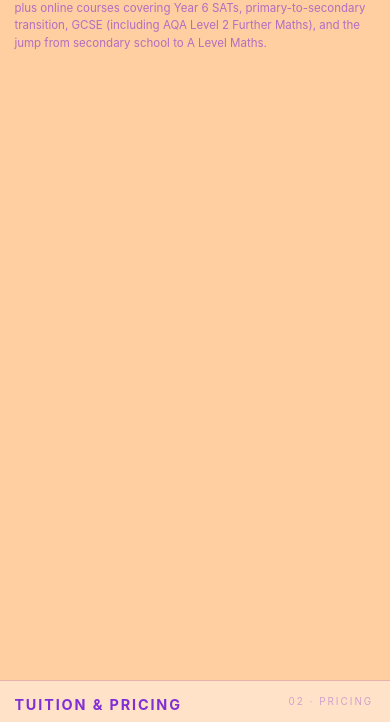
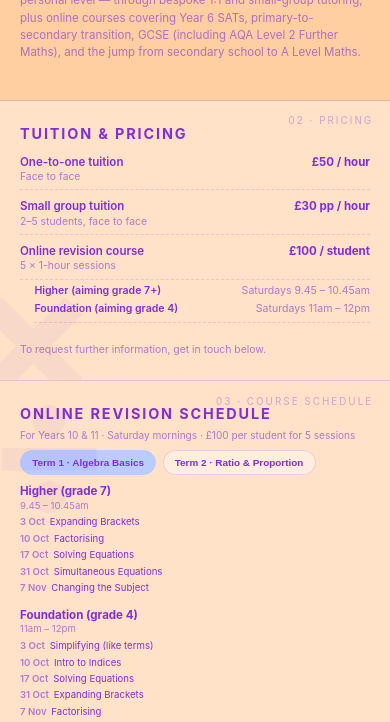
Before and after one commit to thomasPeters31/J9Education, a plain HTML site: page index.html in a window 390 px wide. Shown: the part 215-937 px from the top of the page. Drawn offline with Linux system fonts and the light colour scheme.

Commit message:
mobile layout fixed as panels were stretched

```diff
--- a/styles.css
+++ b/styles.css
@@ -255,11 +255,12 @@ h2.section-title{
 .contact-bar a{ color:var(--text); text-decoration:none; }
 .contact-bar b{ text-transform:uppercase; letter-spacing:0.08em; font-size:0.85em; opacity:0.8; }
 
-/* Small screens: allow scrolling instead of squeezing content unreadably */
+/* Small screens: stack panels and size each to its own content instead of
+   forcing every panel to fill the full screen height (which left huge empty gaps) */
 @media (max-width:760px), (max-height:560px){
   html,body{ overflow:auto; }
   body{ display:block; height:auto; }
   main.panels{ display:block; }
-  section{ min-height:100vh; border-width:0 0 1px 0; }
+  section{ height:auto; min-height:0; padding:1.5rem 1.25rem; border-width:0 0 1px 0; }
   .tier-cols{ grid-template-columns:1fr; }
 }
```
